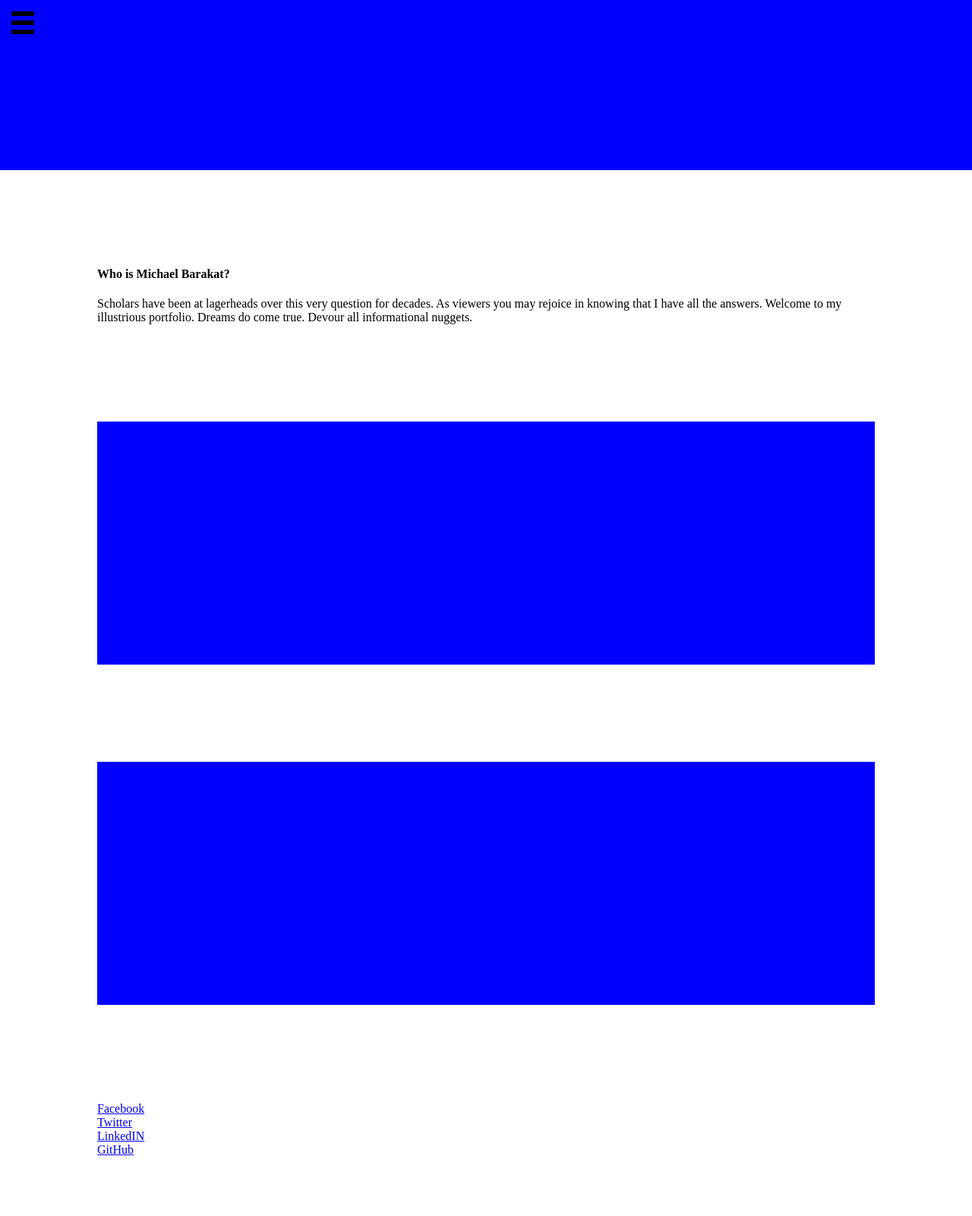
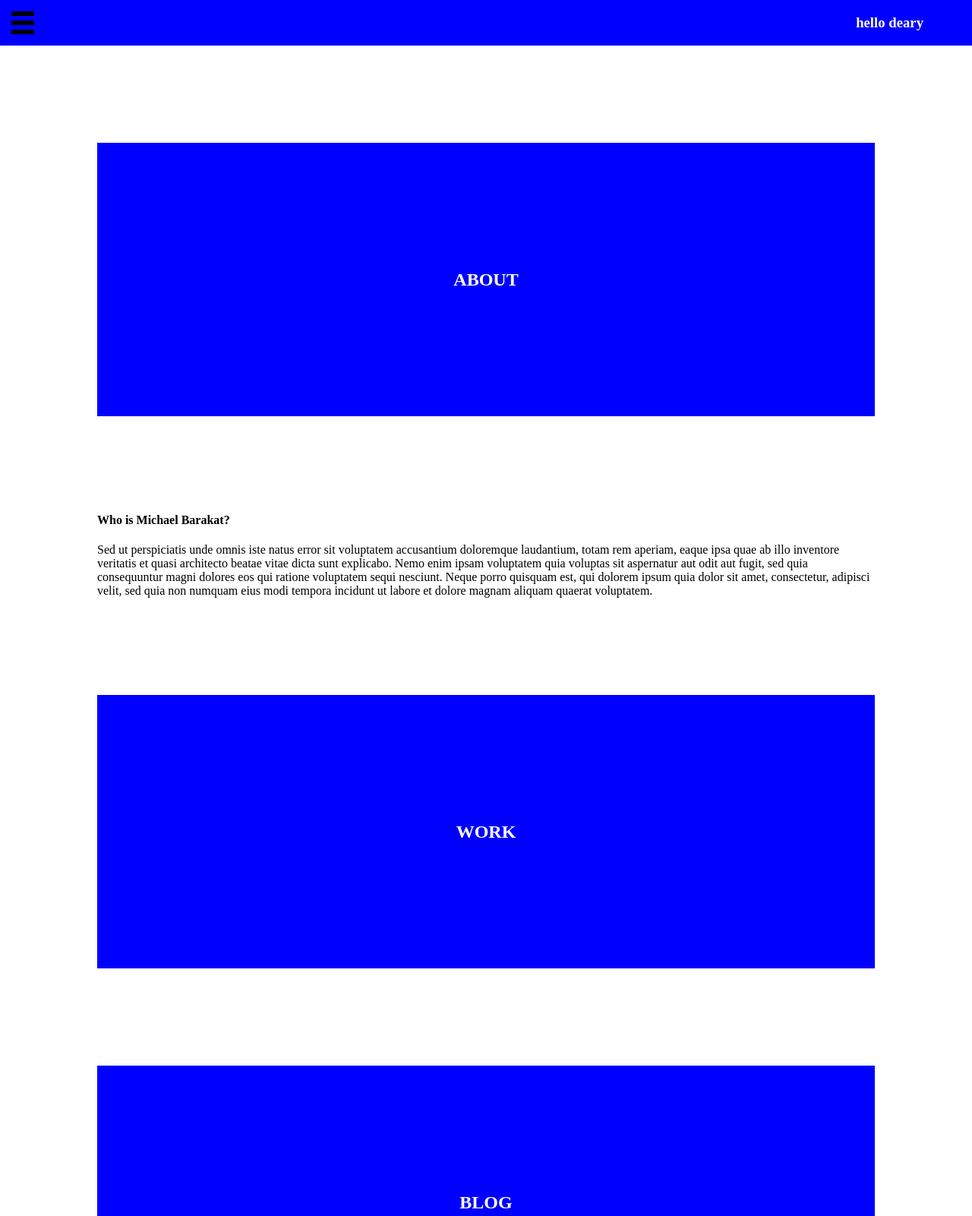
Before and after one commit to mikeybkats/cf-portfolio, a plain HTML site: page index.html in a window 1280 px wide. Shown: the top 1601 px of the page at 76% size. Drawn offline with Linux system fonts and the light colour scheme.

Commit message:
fiddling with content. adding iconography. making menu work

```diff
--- a/index.html
+++ b/index.html
@@ -8,6 +8,7 @@
     <link rel="stylesheet" href="styles/layout.css">
     <link rel="stylesheet" href="styles/modules.css">
     <link rel="stylesheet" href="vendor/sitepoint.css">
+    <link rel="stylesheet" href="vendor/icons.css">
   </head>
 
   <body>
@@ -15,10 +16,10 @@
       <nav>
         <!-- <h4>BARAKAT'S PORTFOLIO</h4> -->
         <ul class="navigation">
-          <li class="nav-item"><a href="#">ABOUT</a></li>
-          <li class="nav-item"><a href="#">WORK</a></li>
-          <li class="nav-item"><a href="#">BLOG</a></li>
-          <li class="nav-item"><a href="#">CONTACT</a></li>
+          <li class="nav-item"><a href="#about">ABOUT</a></li>
+          <li class="nav-item"><a href="#work">WORK</a></li>
+          <li class="nav-item"><a href="#blog">BLOG</a></li>
+          <li class="nav-item"><a href="#contact">CONTACT</a></li>
         </ul>
       </nav>
 
@@ -27,33 +28,42 @@
     <!-- </header> -->
 <div class="site-wrap">
     <main>
-      <section class="hero-section">
-        <div class="hero-image">
+      <section class="title-section">
+        <div class="title-background">
+          <h3 class="page-title">hello deary</h3>
         </div>
       </section>
 
-      <section class="home-description">
+      <section class="about-section" id="about">
+        <div class="image-box">
+          <h2>ABOUT</h2>
+        </div>
+
         <div class="text-box">
           <h4>Who is Michael Barakat?</h4>
-          <p>Scholars have been at lagerheads over this very question for decades. As viewers you may rejoice in knowing that I have all the answers. Welcome to my illustrious portfolio. Dreams do come true. Devour all informational nuggets.</p>
+          <p>Sed ut perspiciatis unde omnis iste natus error sit voluptatem accusantium doloremque laudantium, totam rem aperiam, eaque ipsa quae ab illo inventore veritatis et quasi architecto beatae vitae dicta sunt explicabo. Nemo enim ipsam voluptatem quia voluptas sit aspernatur aut odit aut fugit, sed quia consequuntur magni dolores eos qui ratione voluptatem sequi nesciunt. Neque porro quisquam est, qui dolorem ipsum quia dolor sit amet, consectetur, adipisci velit, sed quia non numquam eius modi tempora incidunt ut labore et dolore magnam aliquam quaerat voluptatem.</p>
         </div>
       </section>
 
-      <section class="work-section">
-        <div class="image-box"></div>
+      <section class="work-section" id="work">
+        <div class="image-box">
+          <h2>WORK</h2>
+        </div>
       </section>
 
-      <section class="about-section">
-        <div class="image-box"></div>
+      <section class="work-section" id="blog">
+        <div class="image-box">
+          <h2>BLOG</h2>
+        </div>
       </section>
 
-      <section class="contact-section">
+      <section class="contact-section" id="contact">
         <div class="text-box">
-          <ul>
-            <li><a href="https://www.facebook.com/michaelbkats">Facebook</a></li>
-            <li><a href="https://twitter.com/MikeyBkats">Twitter</a></li>
-            <li><a href="https://www.linkedin.com/in/michael-barakat">LinkedIN</a></li>
-            <li><a href="https://github.com/mikeybkats">GitHub</a></li>
+          <ul class="social-nav">
+            <li class="social-item"><a href="https://www.facebook.com/michaelbkats"><span class="icon-facebook2"></span></a></li>
+            <li class="social-item"><a href="https://twitter.com/MikeyBkats">Twitter</a></li>
+            <li class="social-item"><a href="https://www.linkedin.com/in/michael-barakat">LinkedIN</a></li>
+            <li class="social-item"><a href="https://github.com/mikeybkats">GitHub</a></li>
           </ul>
         </div>
       </section>
--- a/styles/base.css
+++ b/styles/base.css
@@ -1,3 +1,26 @@
+ul, menu, dir {
+    display: block;
+    list-style-type: disc;
+    -webkit-margin-before: 0em;
+    -webkit-margin-after: 0em;
+    -webkit-margin-start: 0px;
+    -webkit-margin-end: 0px;
+    -webkit-padding-start: 0px;
+}
+
 li {
   list-style: none;
 }
+
+a {
+  color: blue;
+}
+
+h1 {
+}
+
+h2{
+}
+
+h3 {
+}
--- a/styles/layout.css
+++ b/styles/layout.css
@@ -2,16 +2,41 @@
     margin: 10vw;
 }
 
-.hero-image {
+.title-background {
     background-color: blue;
     width: 100vw;
-    height: 40vh;
-    margin-top: -10vw;
+    height: 60px;
+    margin-top: 0px;
 }
 
 .image-box {
     background-color: blue;
     margin: 10vw;
     width: 80vw;
-    height: 40vh;
+    height: 45vh;
+    display: flex;
+    align-items: center;
+    align-content: center;
+    justify-content: center;
 }
+
+ul.social-nav {
+  display: flex;
+  justify-content: space-around;
+}
+
+li.social-item {
+  list-style: none;
+  display: flex;
+  justify-content: space-around;
+}
+
+.image-box h2 {
+  color: white;
+}
+
+h3.page-title {
+  color: white;
+  float: right;
+  margin-right: 5%;
+}
--- /dev/null
+++ b/vendor/icons.css
@@ -0,0 +1,29 @@
+@font-face {
+  font-family: 'icomoon';
+  src:  url('fonts/icomoon.eot?qdoghw');
+  src:  url('fonts/icomoon.eot?qdoghw#iefix') format('embedded-opentype'),
+    url('fonts/icomoon.ttf?qdoghw') format('truetype'),
+    url('fonts/icomoon.woff?qdoghw') format('woff'),
+    url('fonts/icomoon.svg?qdoghw#icomoon') format('svg');
+  font-weight: normal;
+  font-style: normal;
+}
+
+[class^="icon-"], [class*=" icon-"] {
+  /* use !important to prevent issues with browser extensions that change fonts */
+  font-family: 'icomoon' !important;
+  speak: none;
+  font-style: normal;
+  font-weight: normal;
+  font-variant: normal;
+  text-transform: none;
+  line-height: 1;
+
+  /* Better Font Rendering =========== */
+  -webkit-font-smoothing: antialiased;
+  -moz-osx-font-smoothing: grayscale;
+}
+
+.icon-facebook2:before {
+  content: "\ea91";
+}
--- a/vendor/sitepoint.css
+++ b/vendor/sitepoint.css
@@ -1,13 +1,3 @@
-ul, menu, dir {
-    display: block;
-    list-style-type: disc;
-    -webkit-margin-before: 0em;
-    -webkit-margin-after: 0em;
-    -webkit-margin-start: 0px;
-    -webkit-margin-end: 0px;
-    -webkit-padding-start: 0px;
-}
-
 /* this css comes from the sitepoint web tutorial on hamburger menus: https://www.sitepoint.com/pure-css-off-screen-navigation-menu/ */
 
 .navigation {
@@ -28,7 +18,6 @@ ul, menu, dir {
   /* non-critical appearance styles */
   display: block;
   padding: 1em;
-  background: linear-gradient(135deg, rgba(0,0,0,0) 0%,rgba(0,0,0,0.65) 100%);
   color: white;
   font-size: 1.2em;
   text-decoration: none;
@@ -36,7 +25,7 @@ ul, menu, dir {
 }
 
 .site-wrap {
-    padding-top: 2em;
+    padding-top: 0em;
     min-width: 100vw;
     min-height: 100vh;
     background-color: #fff;
```
Also changed, not shown: vendor/fonts/icomoon.ttf (added), vendor/fonts/icomoon.woff (added), 4 other files.
